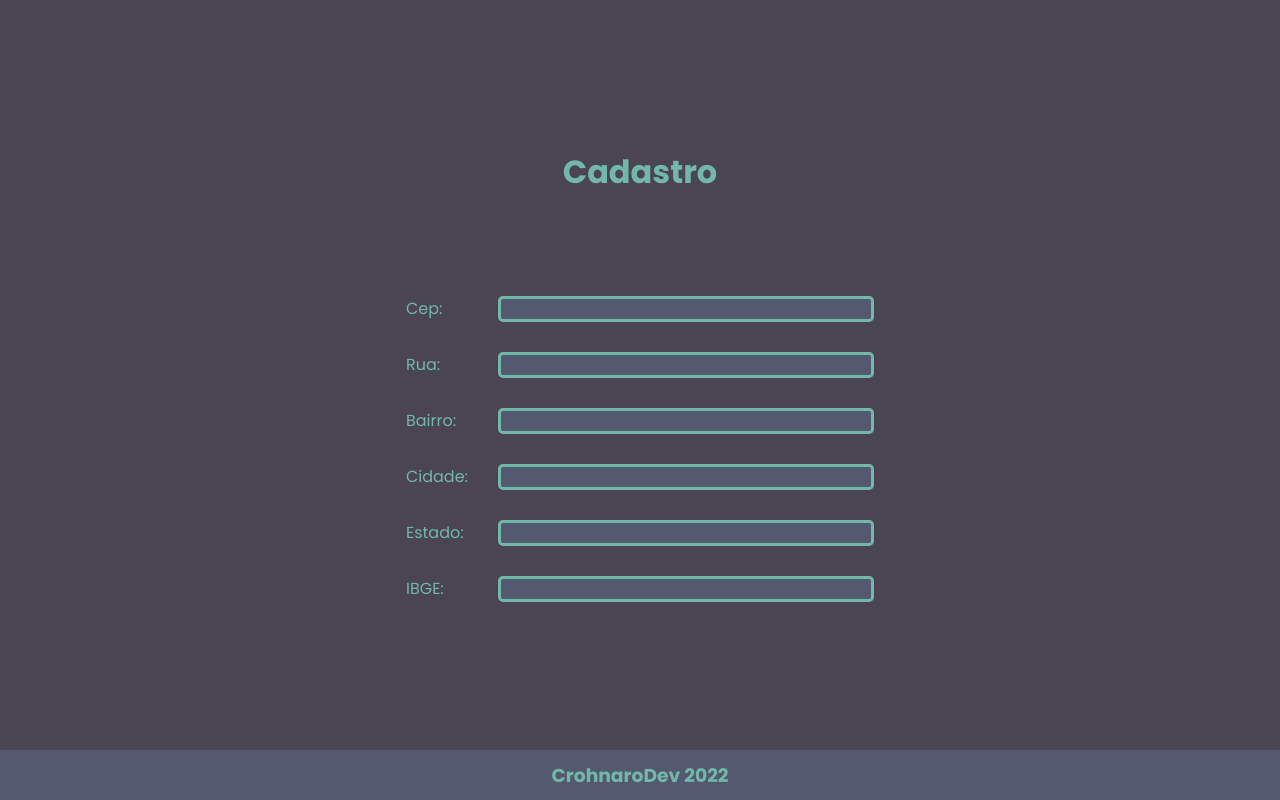
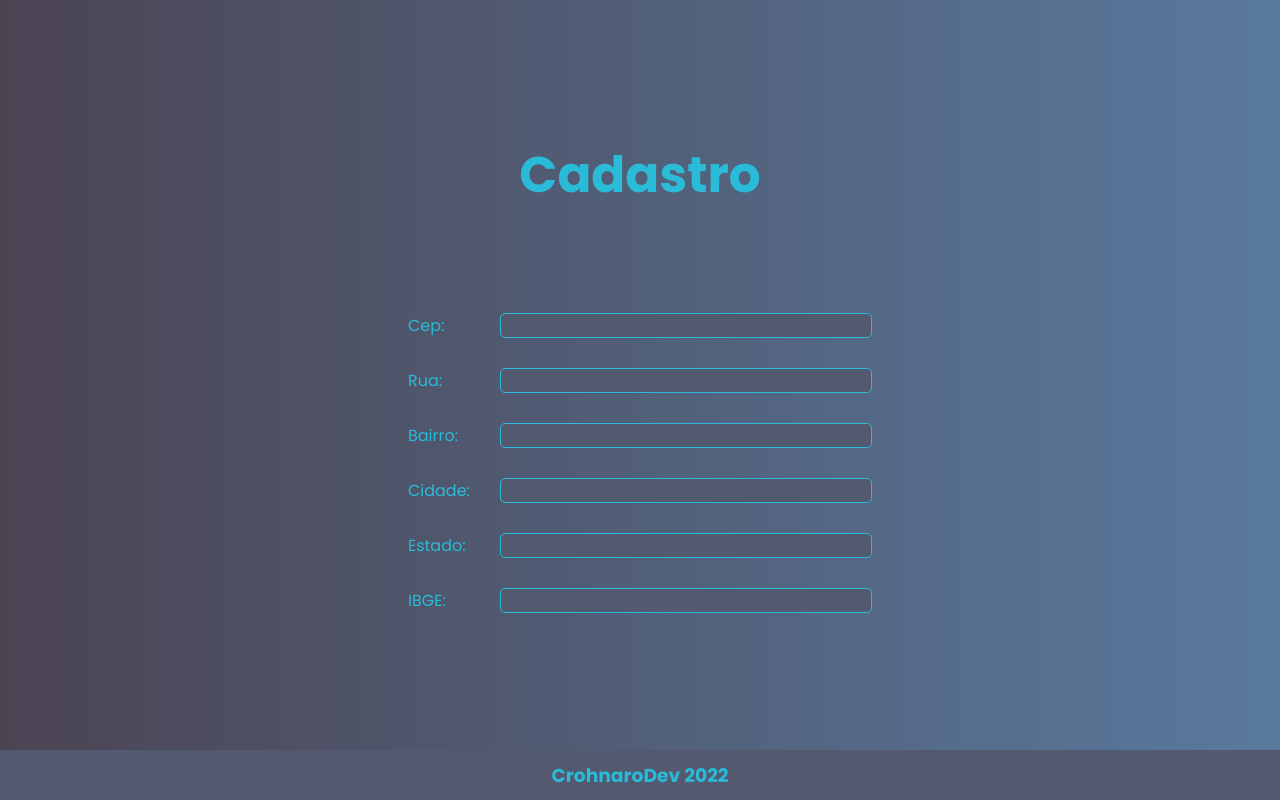
Before and after one commit to crohnaro/ConsultaCepAPI, a plain HTML site: page index.html in a window 1280 px wide. Drawn offline with Linux system fonts and the light colour scheme.

Commit message:
mexendo na estilização da pagina

```diff
--- a/style.css
+++ b/style.css
@@ -8,7 +8,7 @@
 }
 
 body{
-    background-color: #4B4453;
+    background-image: linear-gradient(to right,#4B4453, #597A9E);
 }
 
 #forms{
@@ -18,24 +18,13 @@ body{
     align-items: center;
     min-height: calc(100vh - 50px);
     gap: 100px;
-    color: #72B8AA;
+    color: #29BBD7;
 }
 
 #forms div h1{
+    font-size: 50px;
    text-align: center;
-   color: #72B8AA;
-}
-footer{
-    width: 100%;
-    height: 50px;
-    display: flex;
-    align-items: center;
-    justify-content: center;
-    background-color: #53596E;
-}
-footer h3{
-    text-align: center;
-    color: #72B8AA;
+   color: #29BBD7;
 }
 
 .inputForm{
@@ -52,8 +41,21 @@ footer h3{
 
 .inputForm .inputText input{
     background-color: #53596E;
-    border: 3px solid #72B8AA;
+    border: 1px solid #29BBD7;
     border-radius: 5px;
     color: whitesmoke;
     text-align: center;
 }
+
+footer{
+    width: 100%;
+    height: 50px;
+    display: flex;
+    align-items: center;
+    justify-content: center;
+    background-color: #53596E;
+}
+footer h3{
+    text-align: center;
+    color: #29BBD7;
+}
```
